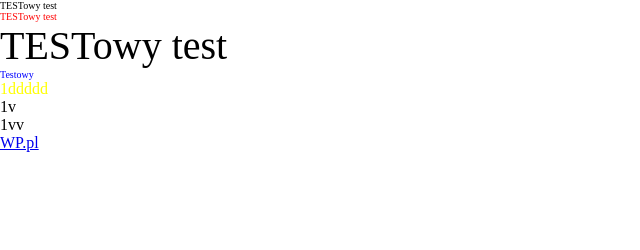
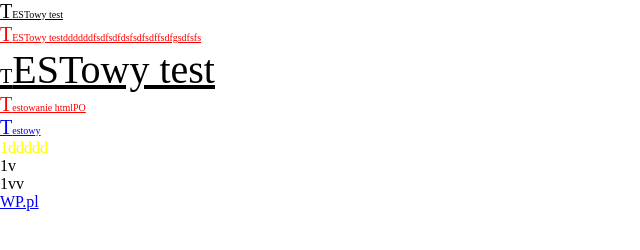
Before and after one commit to KamilSekscinski/grupa3, a plain HTML site: page lab5.html in a window 1280 px wide. Shown: the whole page, without its empty margins (0-640 px from the left). Drawn offline with Linux system fonts and the light colour scheme.

Commit message:
lab6 + 5

```diff
--- a/css/style.css
+++ b/css/style.css
@@ -24,3 +24,9 @@ div p {color: black;}
 div > p {color: black;}
 p + p {color: black;}
 p~p {color: black;}
+
+p:first-letter {font-size: 20px;}
+p:first-line {text-decoration: underline};
+
+p.test::before {content:'PRZED';}
+p.test::after {content:'PO';}
--- a/lab5.html
+++ b/lab5.html
@@ -14,11 +14,13 @@ and open the template in the editor.
     <body>
         <div>
         <p>TESTowy test</p>
-        <p class="paragraf p2">TESTowy test
+        <p class="paragraf p2">TESTowy testddddddfsdfsdfdsfsdfsdffsdfgsdfsfs
         </p>
+
         <span></span>
         <p id="para" style="font-size: 40px !important">TESTowy test</p>
 
+        <p class="test">Testowanie html</p>
         <div>
             <span>
                 <p class="para1">Testowy</p>
```
Also changed, not shown: css/lab6.css (added, +9 -0 lines), lab6.html (added, +18 -0 lines).
